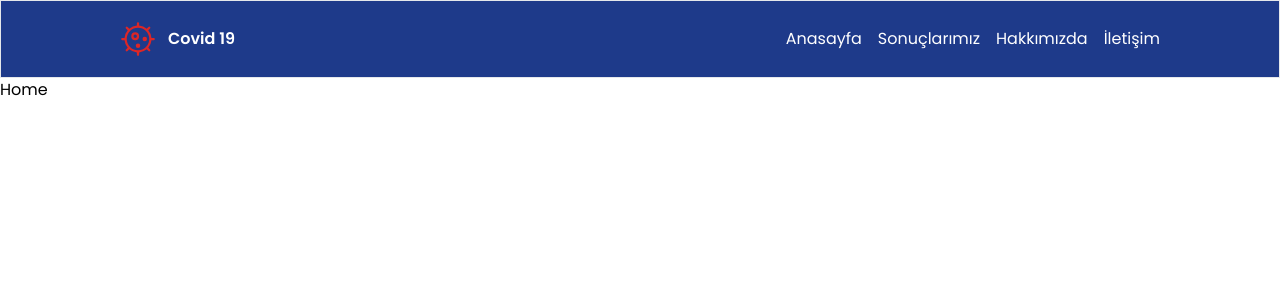
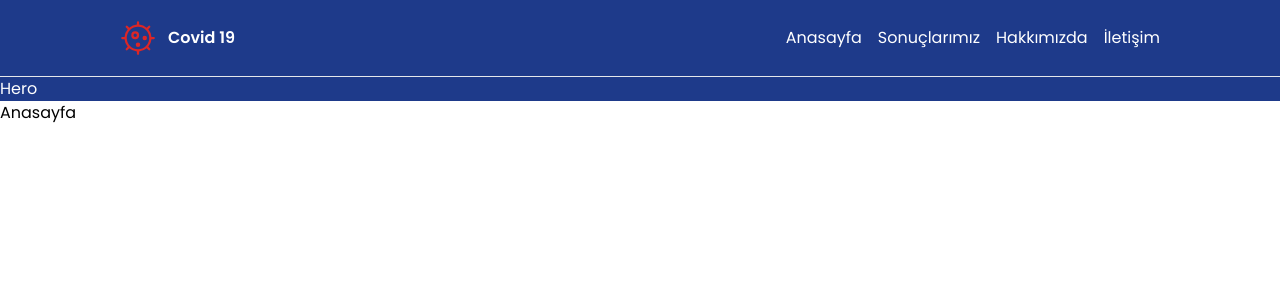
Before and after one commit to emreertugrl/Unit_Test_Covid_Tracker, a React (Create React App) app: page / in a window 1280 px wide. Shown: the top 300 px of the page. Built offline with nearby package versions, Linux system fonts and the light colour scheme.

Commit message:
header component design completed

```diff
--- a/src/components/header/index.jsx
+++ b/src/components/header/index.jsx
@@ -5,7 +5,7 @@ import { PiVirus } from "react-icons/pi";
 
 const Header = () => {
   return (
-    <div className="border bg-blue-900 text-white">
+    <div className="border-b bg-blue-900 text-white">
       <Container design="flex justify-between items-center ">
         <Link to="/" className="flex gap-3 items-center">
           <PiVirus className="text-4xl text-red-600" />
--- /dev/null
+++ b/src/pages/home/Hero.jsx
@@ -0,0 +1,5 @@
+const Hero = () => {
+  return <div className="bg-blue-900 text-white">Hero</div>;
+};
+
+export default Hero;
--- a/src/pages/home/index.jsx
+++ b/src/pages/home/index.jsx
@@ -1,5 +1,12 @@
+import Hero from "./Hero";
+
 const Home = () => {
-  return <div>Home</div>;
+  return (
+    <div>
+      <Hero />
+      <h1>Anasayfa</h1>
+    </div>
+  );
 };
 
 export default Home;
```
